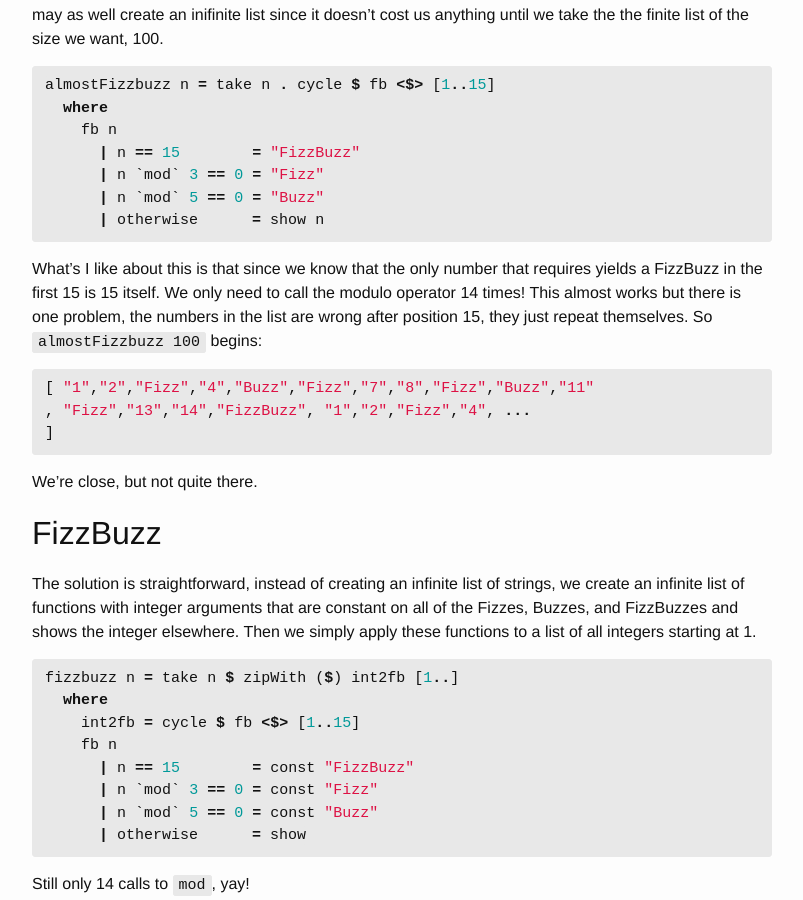
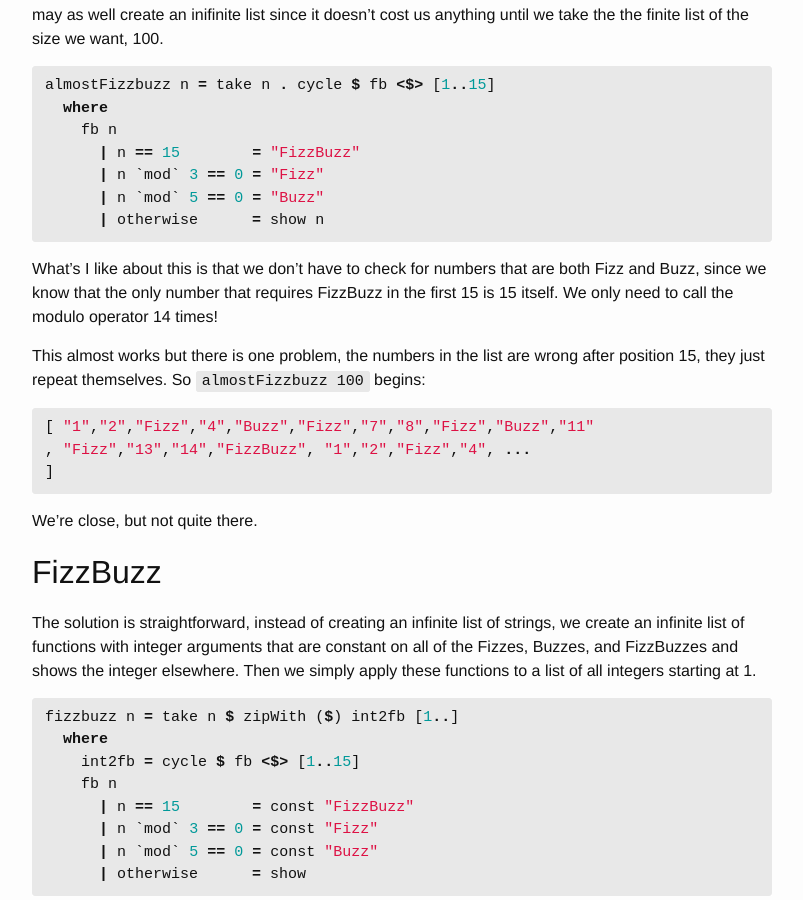
Before and after one commit to jeffreyrosenbluth/jeffreyrosenbluth.github.io, a Jekyll site: the page built from _posts/2017-02-05-fizzbuzz.md, in a window 1280 px wide and 900 px high, scrolled down 434 px. Shown: the whole window, without its empty margins (238-1041 px from the left). Built offline with Jekyll 4.4.1, drawn with Linux system fonts in a browser that asks for light colours; comment, search, counter and statistics services are not loaded.

Commit message:
more wording

````diff
--- a/_posts/2017-02-05-fizzbuzz.md
+++ b/_posts/2017-02-05-fizzbuzz.md
@@ -19,7 +19,9 @@ almostFizzbuzz n = take n . cycle $ fb <$> [1..15]
       | otherwise      = show n
 
 {% endhighlight %}
-What's I like about this is that since we know that the only number that requires yields a FizzBuzz in the first 15 is 15 itself. We only need to call the modulo operator 14 times! This almost works but there is one problem, the numbers in the list are wrong after position 15, they just repeat themselves. So ```almostFizzbuzz 100``` begins:
+What's I like about this is that we don't have to check for numbers that are both Fizz and Buzz, since we know that the only number that requires FizzBuzz in the first 15 is 15 itself. We only need to call the modulo operator 14 times!
+
+This almost works but there is one problem, the numbers in the list are wrong after position 15, they just repeat themselves. So ```almostFizzbuzz 100``` begins:
 {% highlight haskell %}
 [ "1","2","Fizz","4","Buzz","Fizz","7","8","Fizz","Buzz","11"
 , "Fizz","13","14","FizzBuzz", "1","2","Fizz","4", ...
````
